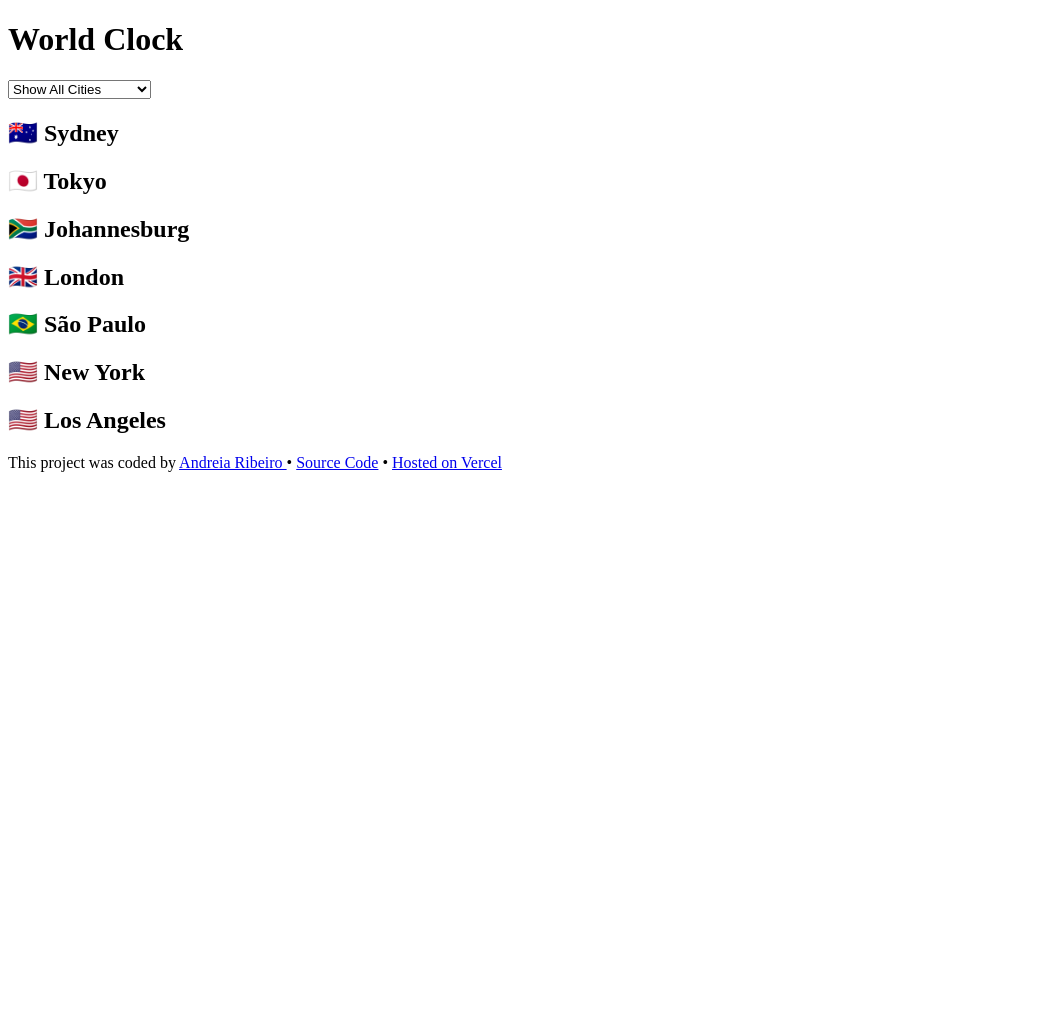
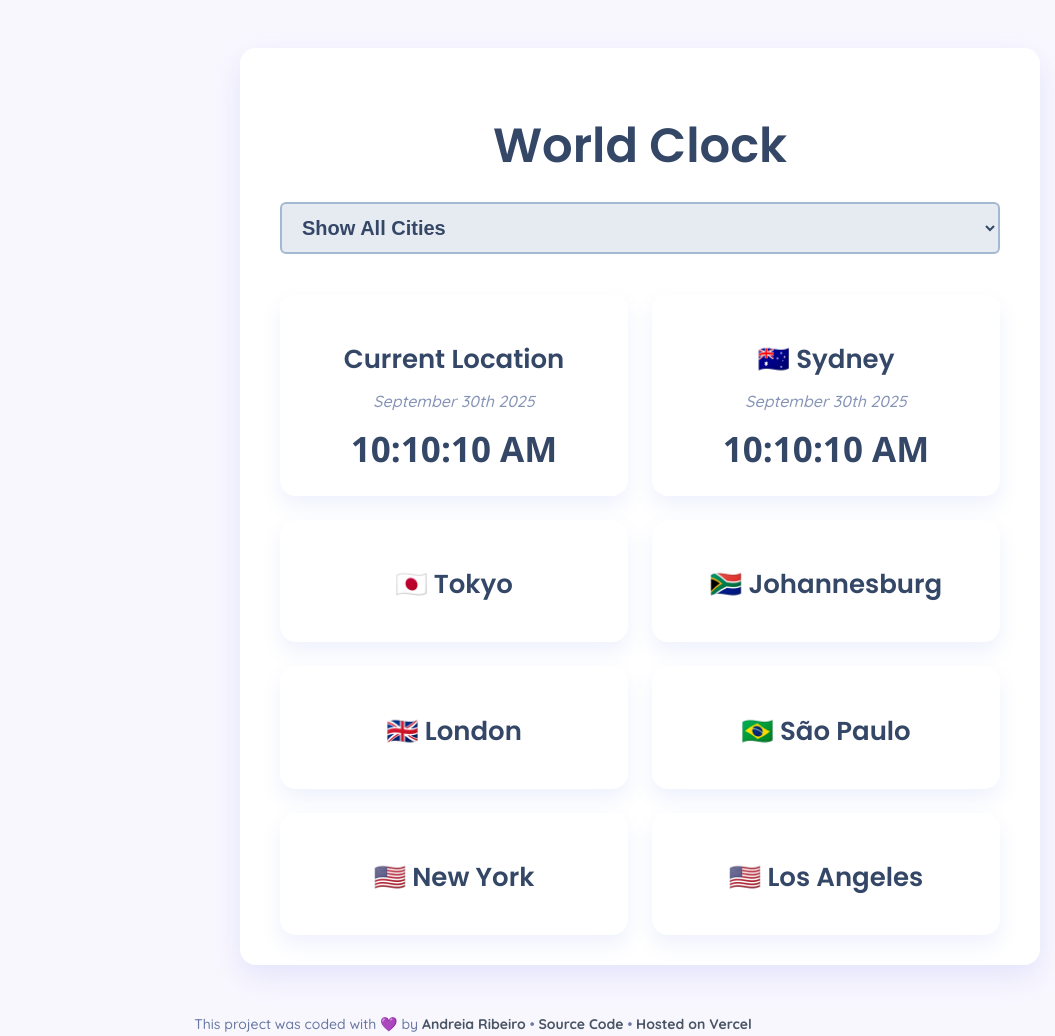
Before and after one commit to andreiapatriciaribeiro88-web/world-clock, a plain HTML site: page index.html in a window 1280 px wide. Shown: the whole page, without its empty margins (0-1055 px from the left). Before the commit the page ends 800 px from the top, so only its background shows below. Drawn offline with Linux system fonts and the light colour scheme.

Commit message:
Styled the project with CSS

```diff
--- a/index.html
+++ b/index.html
@@ -5,11 +5,15 @@
     <meta name="viewport" content="width=device-width, initial-scale=1.0" />
     <title>World Clock</title>
     <link rel="stylesheet" href="src/style.css" />
+    <link
+      href="https://fonts.googleapis.com/css2?family=Quicksand:wght@500;700&family=Poppins:wght@600&display=swap"
+      rel="stylesheet"
+    />
   </head>
   <body>
     <div class="container">
       <h1>World Clock</h1>
-     <select id="city" >
+      <select id="city">
         <option value="all">Show All Cities</option>
         <option value="current">My Current Location</option>
         <option value="Australia/Sydney">Sydney</option>
@@ -18,20 +22,27 @@
         <option value="Europe/London">London</option>
         <option value="America/Sao_Paulo">São Paulo</option>
         <option value="America/New_York">New York</option>
-      <option value="America/Los_Angeles">Los Angeles</option> <!-- New -->
+        <option value="America/Los_Angeles">Los Angeles</option>
       </select>
 
+      <div id="cities">
+        <div class="city">
+          <div>
+            <h2>Current Location</h2>
+            <div class="date">September 30th 2025</div>
+          </div>
+          <div class="time">10:10:10 AM</div>
+        </div>
 
-    <div id="cities">
-  <div class="city" >
+        <div class="city">
           <div>
             <h2>🇦🇺 Sydney</h2>
-      <div class="date"></div>
+            <div class="date">September 30th 2025</div>
           </div>
-    <div class="time"></div>
+          <div class="time">10:10:10 AM</div>
         </div>
 
-  <div class="city" >
+        <div class="city">
           <div>
             <h2>🇯🇵 Tokyo</h2>
             <div class="date"></div>
@@ -39,7 +50,7 @@
           <div class="time"></div>
         </div>
 
-  <div class="city" >
+        <div class="city">
           <div>
             <h2>🇿🇦 Johannesburg</h2>
             <div class="date"></div>
@@ -47,7 +58,7 @@
           <div class="time"></div>
         </div>
 
-  <div class="city" >
+        <div class="city">
           <div>
             <h2>🇬🇧 London</h2>
             <div class="date"></div>
@@ -55,7 +66,7 @@
           <div class="time"></div>
         </div>
 
-  <div class="city" >
+        <div class="city">
           <div>
             <h2>🇧🇷 São Paulo</h2>
             <div class="date"></div>
@@ -63,7 +74,7 @@
           <div class="time"></div>
         </div>
 
-  <div class="city" >
+        <div class="city">
           <div>
             <h2>🇺🇸 New York</h2>
             <div class="date"></div>
@@ -71,7 +82,7 @@
           <div class="time"></div>
         </div>
 
-  <div class="city" >
+        <div class="city">
           <div>
             <h2>🇺🇸 Los Angeles</h2>
             <div class="date"></div>
@@ -79,11 +90,10 @@
           <div class="time"></div>
         </div>
       </div>
-
-
+    </div>
 
     <footer>
-      This project was coded by
+      This project was coded with 💜 by
       <a href="https://github.com/andreiapatriciaribeiro88-web" target="_blank"
         >Andreia Ribeiro
       </a>
--- a/src/style.css
+++ b/src/style.css
@@ -0,0 +1,93 @@
+body {
+  font-family: "Quicksand", sans-serif;
+  background: #f9f7fe;
+  color: #495464;
+  padding: 40px 15px;
+}
+.container {
+  margin: 0 auto;
+  background: #fff;
+  max-width: 720px;
+  width: 100%;
+  padding: 30px 40px;
+  border-radius: 16px;
+  box-shadow: 0 12px 30px rgba(102, 126, 234, 0.15);
+}
+h1 {
+  font-family: "Poppins", sans-serif;
+  font-weight: 600;
+  font-size: 48px;
+  color: #344767;
+  margin-bottom: 20px;
+  text-align: center;
+}
+select {
+  width: 100%;
+  padding: 12px 16px;
+  font-size: 20px;
+  border: 2px solid #a3b8d1;
+  border-radius: 6px;
+  background-color: #e6ebf1;
+  color: #344767;
+  font-weight: 600;
+  margin-bottom: 40px;
+  transition: border-color 300ms ease;
+}
+select:hover {
+  cursor: pointer;
+  border-color: #6779a4;
+}
+#cities {
+  display: grid;
+  grid-template-columns: repeat(auto-fit, minmax(240px, 1fr));
+  gap: 24px;
+}
+.city {
+  background: #fff;
+  border-radius: 16px;
+  padding: 24px 28px;
+  box-shadow: 0 10px 20px rgba(102, 126, 234, 0.1);
+  text-align: center;
+  transition: box-shadow 300ms ease, transform 300ms ease;
+}
+.city:hover {
+  cursor: pointer;
+  box-shadow: 0 18px 36px rgba(102, 126, 234, 0.2);
+}
+.city h2 {
+  font-family: "Poppins", sans-serif;
+  font-weight: 600;
+  font-size: 26px;
+  margin-bottom: 12px;
+  color: #344767;
+}
+.date {
+  font-size: 16px;
+  font-style: italic;
+  color: #6779a4;
+  opacity: 0.8;
+  margin-bottom: 14px;
+}
+.time {
+  font-family: "Segoe UI", Tahoma, Geneva, Verdana, sans-serif;
+  font-weight: 700;
+  font-size: 35px;
+  color: #344767;
+}
+footer {
+  margin-top: 50px;
+  text-align: center;
+  font-size: 14px;
+  color: #6779a4;
+  font-weight: 500;
+  max-width: 900px;
+  width: 100%;
+}
+footer a {
+  color: #495464;
+  font-weight: 700;
+  text-decoration: none;
+}
+footer a:hover {
+  color: #344767;
+}
```
Lines whose indentation alone changed are shown as unchanged.
